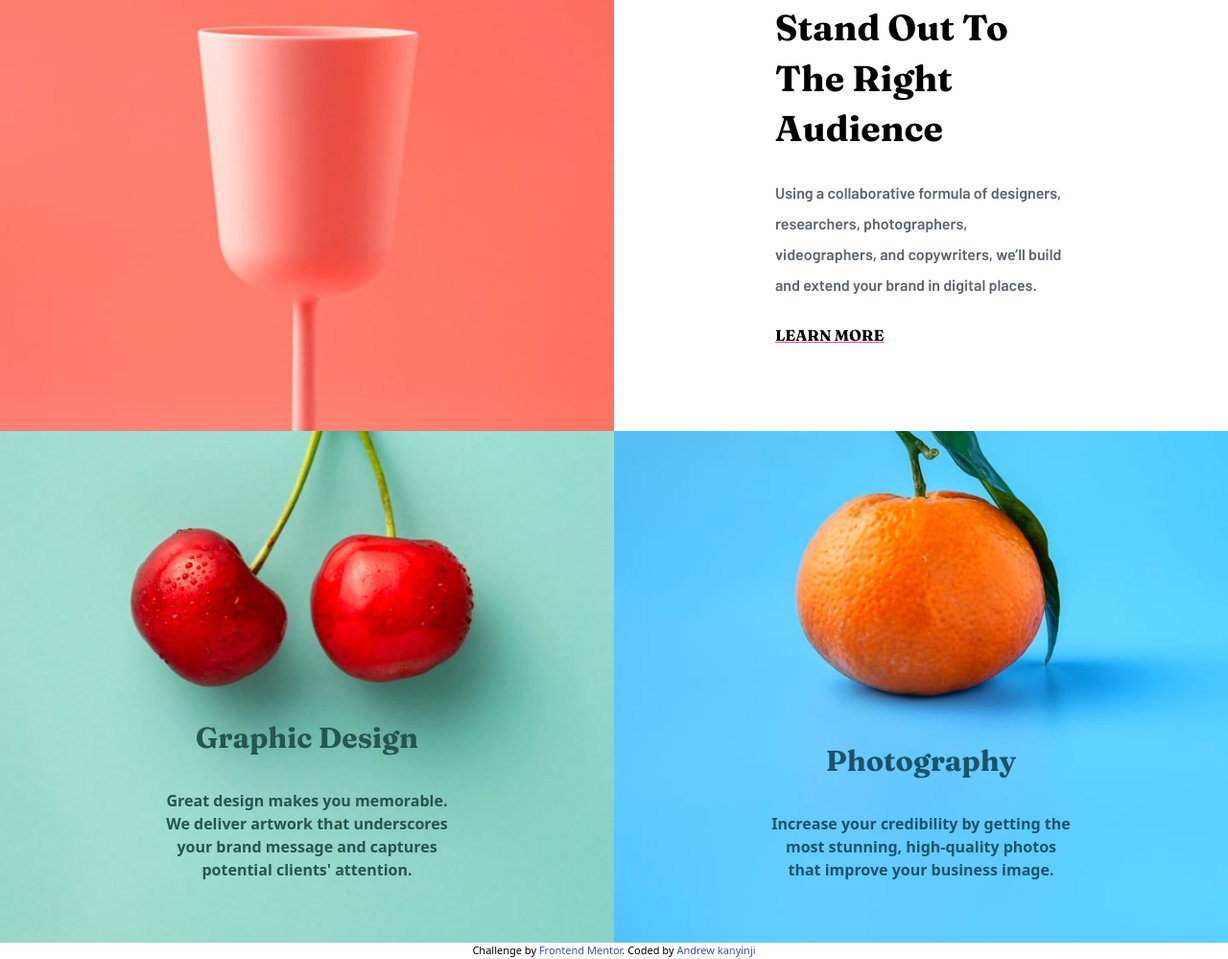
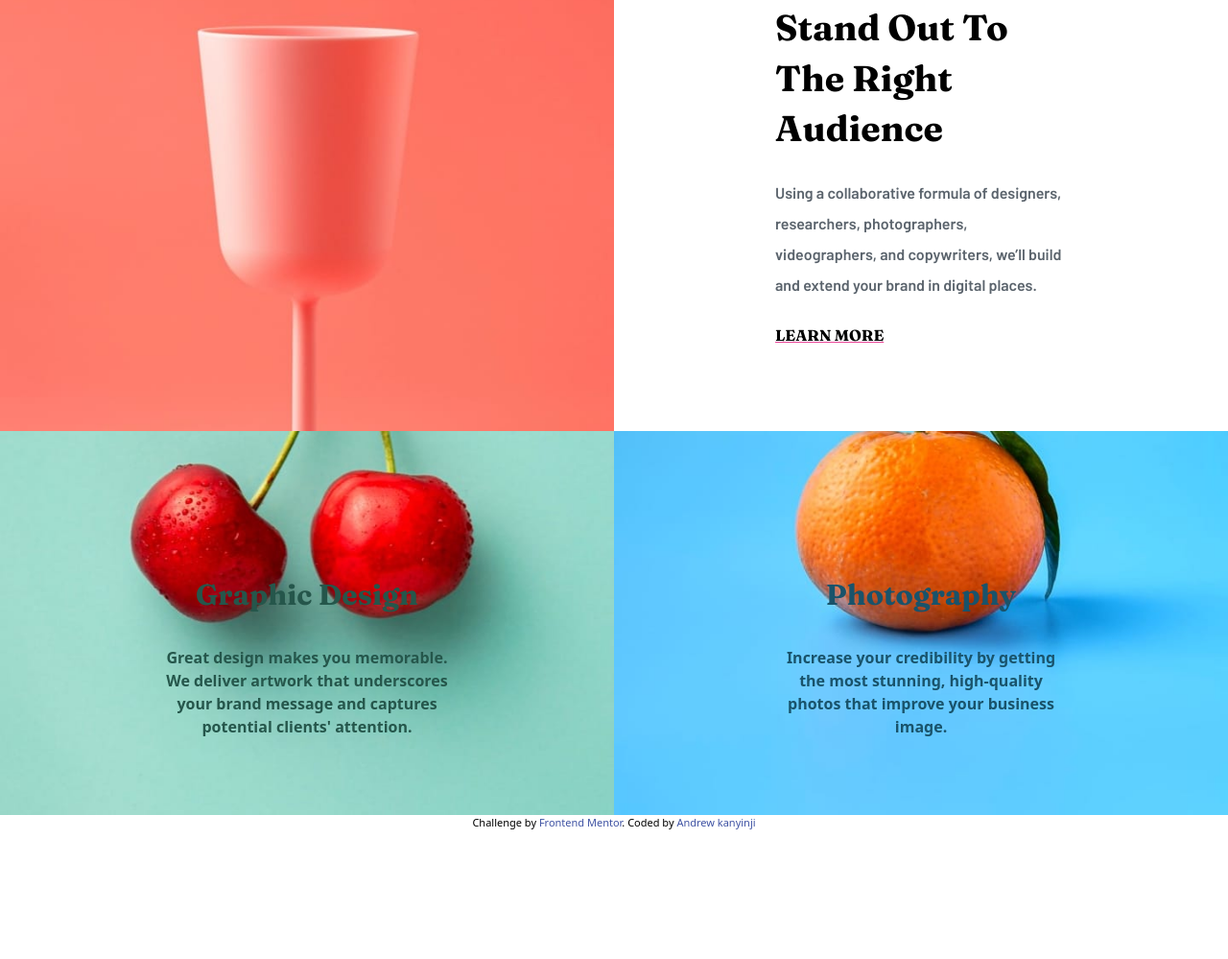
Before and after one commit to Risetech4drew/sunnyside-landing-page, a website: page index.html in a window 1280 px wide. Shown: the part 1508-2507 px from the top of the page at 96% size. After the commit the page ends 2373 px from the top, so only its background shows below. Drawn offline with Linux system fonts and the light colour scheme.

Commit message:
changed the vh for the second service section

```diff
--- a/index.html
+++ b/index.html
@@ -166,17 +166,17 @@
         </div>
       </section>
       <section class="grid md:grid-cols-2">
-        <div class="relative">
+        <div class="relative h-[50vh]">
           <img
             src="/images/desktop/image-graphic-design.jpg"
-            class="w-full object-cover z-0"
+            class="w-full h-full object-cover z-0"
             alt="two cherries on dark saturated cyn background"
           />
           <div
-            class="absolute bottom-16 z-10 flex flex-col items-center text-center"
+            class="absolute bottom-0 md:bottom-16 p-4 z-10 flex flex-col items-center text-center"
           >
             <h3
-              class="font-fraunces text-lg font-bold capitalize mb-8 text-dark-desaturated-cyan"
+              class="font-fraunces text-lg font-bold capitalize mb-4 md:mb-8 text-dark-desaturated-cyan"
             >
               graphic design
             </h3>
@@ -188,17 +188,17 @@
           </div>
         </div>
 
-        <div class="relative">
+        <div class="relative h-[50vh]">
           <img
             src="/images/desktop/image-photography.jpg"
-            class="w-full object-cover"
+            class="w-full h-full object-cover"
             alt="an orange on a dark blue background"
           />
           <div
-            class="absolute bottom-16 flex flex-col items-center text-center"
+            class="absolute bottom-0 md:bottom-16 p-4 flex flex-col items-center text-center"
           >
             <h3
-              class="font-fraunces capitalize text-lg text-dark-blue font-bold mb-8"
+              class="font-fraunces capitalize text-lg text-dark-blue font-bold mb-4 md:mb-8"
             >
               photography
             </h3>
```
Also changed, not shown: src/css/output.css.
